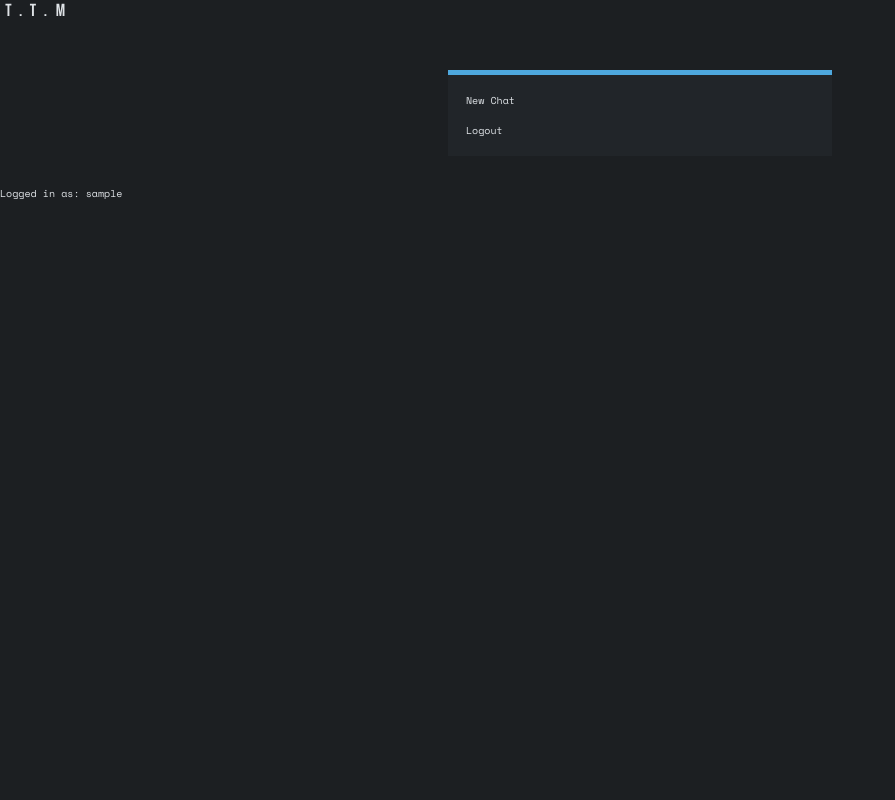
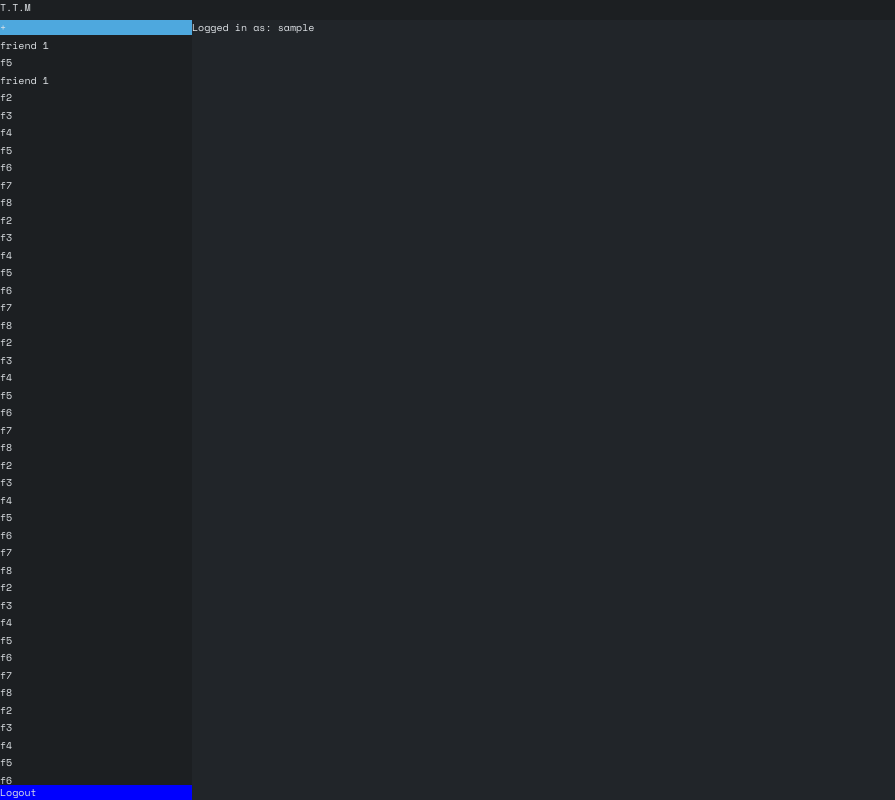
Before and after one commit to Brett-BI/talk-to-me, a Flask app: template talk_to_me/templates/chat/main.html in a window 1280 px wide. Shown: the whole page, without its empty margins (0-895 px from the left). Run offline with Flask 2, Linux system fonts and the light colour scheme; the template is opened without the code that fills it, so the values that code supplies are empty; the visitor is signed in with stand-in values (Sample User, id 1); data comes from the database, SQL or seed files in the repository.

Commit message:
main chat window styling and layout

```diff
--- a/talk_to_me/auth/__init__.py
+++ b/talk_to_me/auth/__init__.py
@@ -35,6 +35,7 @@ def login():
     return render_template('auth/login.html')
 
 
+@login_required
 @auth_bp.route('/logout/', methods=['GET'])
 def logout():
     logout_user()
--- /dev/null
+++ b/talk_to_me/static/css/chat.css
@@ -0,0 +1,58 @@
+#wrapper {
+    display: grid;
+    grid-template-rows: 2rem auto;
+    height: 100vh;
+}
+
+#wrapper-chat {
+    display: grid;
+    grid-template-columns: 15% 85%;
+    grid-template-rows: 1fr;
+}
+
+#friends {
+    background-color: transparent;
+    display: grid;
+    grid-template-rows: auto 1fr;
+    position: relative;
+    overflow-y: hidden;
+}
+
+.list-friends {
+    max-height: 100%;
+    display: block;
+    position: absolute;
+    top: 0;
+    overflow-y: scroll;
+    width: 100%;
+}
+
+.add-friends {
+    position: sticky;
+    top: 0;
+    background-color: #4ea8de;
+}
+
+.list-friends>ul {
+    padding-bottom: 2rem;
+}
+
+.list-friends>ul>li {
+    margin-top: .25em;
+}
+
+.list-friends>ul>li:hover {
+    font-weight: 700;
+}
+
+.controls-friends {
+    background-color: blue;
+    display: block;
+    position: absolute;
+    bottom: 0;
+    width: 100%;
+}
+
+#chat {
+    background-color: #212529;
+}
--- a/talk_to_me/static/css/styles.css
+++ b/talk_to_me/static/css/styles.css
@@ -5,6 +5,20 @@ html {
 
 *, *:before, *:after {
     box-sizing: inherit;
+    scrollbar-width: thin;
+    scrollbar-color: transparent #495057;
+}
+
+*::-webkit-scrollbar {
+    width: .25em;
+}
+*::-webkit-scrollbar-track {
+    background: transparent;
+}
+*::-webkit-scrollbar-thumb {
+    background-color: transparent;
+    border-radius: 20px;
+    border: 3px solid #495057;
 }
 
 body {
@@ -12,6 +26,7 @@ body {
     color: #dee2e6;
     font-family: 'Space Mono', monospace;
 }
+
 
 h1 {
     font-size: 2.074em;
@@ -101,6 +116,14 @@ input {
     font-weight: 700;
 }
 
+.mt-0 {
+    margin-top: 0em;
+}
+
+.mb-0 {
+    margin-bottom: 0em;
+}
+
 .text-center {
     text-align: center;
 }
--- a/talk_to_me/templates/chat/main.html
+++ b/talk_to_me/templates/chat/main.html
@@ -1,16 +1,65 @@
-{% extends 'shared/_layout.html' %}
+{% extends 'shared/chat_layout.html' %}
 
 {% block extra_css %}
-    <link href="{{ url_for('static', filename='css/home.css') }}" rel="stylesheet">
+    <link href="{{ url_for('static', filename='css/chat.css') }}" rel="stylesheet">
 {% endblock %}
 
-{% block content %}
+{% block friends %}
+    <div class="list-friends">
+        <a class="add-friends d-block mt-0 mb-0" href="{{ url_for('chat_bp.newChat' ) }}">+</a>
+        <ul>
+            <li>friend 1</li>
+            <li>f5</li>
+            <li>friend 1</li>
+            <li>f2</li>
+            <li>f3</li>
+            <li>f4</li>
+            <li>f5</li>
+            <li>f6</li>
+            <li>f7</li>
+            <li>f8</li>
+            <li>f2</li>
+            <li>f3</li>
+            <li>f4</li>
+            <li>f5</li>
+            <li>f6</li>
+            <li>f7</li>
+            <li>f8</li>
+            <li>f2</li>
+            <li>f3</li>
+            <li>f4</li>
+            <li>f5</li>
+            <li>f6</li>
+            <li>f7</li>
+            <li>f8</li>
+            <li>f2</li>
+            <li>f3</li>
+            <li>f4</li>
+            <li>f5</li>
+            <li>f6</li>
+            <li>f7</li>
+            <li>f8</li>
+            <li>f2</li>
+            <li>f3</li>
+            <li>f4</li>
+            <li>f5</li>
+            <li>f6</li>
+            <li>f7</li>
+            <li>f8</li><li>f2</li>
+            <li>f3</li>
+            <li>f4</li>
+            <li>f5</li>
+            <li>f6</li>
+            <li>f7</li>
+            <li>f8</li>
+        </ul>
+    </div>
+    <div class="controls-friends">
+        <a href="{{ url_for('auth_bp.logout') }}">Logout</a>
+    </div>
+{% endblock %}
 
-    <div class="home-container">
-        <p><a href="{{ url_for('chat_bp.newChat' ) }}">New Chat</a></p>
-        <br/>
-        <p><a href="{{ url_for('auth_bp.logout') }}">Logout</a></p>
-    </div>
+{% block chat %}
 
     Logged in as: {{ current_user.username }}
 
--- a/talk_to_me/templates/shared/_layout.html
+++ b/talk_to_me/templates/shared/_layout.html
@@ -14,7 +14,7 @@
 <body>
     <div id="header">
     {% block header %}
-        T.T.M
+        <header>T.T.M</header>
     {% endblock %}
     </div>
 
--- a/talk_to_me/templates/shared/chat_layout.html
+++ b/talk_to_me/templates/shared/chat_layout.html
@@ -1,12 +1,40 @@
-{% extends 'shared/_layout.html' %}
+<!DOCTYPE html>
+<html lang="en">
+<head>
+    <meta charset="UTF-8">
+    <meta name="viewport" content="width=device-width, initial-scale=1.0">
+    <title>Talk to Me</title>
 
+    <link href="{{ url_for('static', filename='css/reset.css') }}" rel="stylesheet">
+    <link href="{{ url_for('static', filename='css/styles.css') }}" rel="stylesheet">
+    <link href="{{ url_for('static', filename='css/chat.css') }}" rel="stylesheet">
 
-{% block header %}
-    <header>THIS IS HEADER</header>
-{% endblock %}
+    <link href="https://fonts.googleapis.com/css2?family=Bebas+Neue&family=Space+Mono:ital,wght@0,400;0,700;1,400;1,700&display=swap" rel="stylesheet">
+</head>
+<body>
+    <div id="wrapper">
+        <div id="header">
+        {% block header %}
+            <header>T.T.M</header>
+        {% endblock %}
+        </div>
 
+        {% block extra_css %}{% endblock %}
 
-<div id="content">
-{% block content %}
-{% endblock %}
-</div>
+        <div id="wrapper-chat">
+            <div id="friends">
+                {% block friends %}
+                {% endblock %}
+            </div>
+
+            <div id="chat">
+            {% block chat %}
+            hi
+            {% endblock %}
+            </div>
+        </div>
+
+        {% block extra_js %}{% endblock %}
+    </div>
+</body>
+</html>
```
Also changed, not shown: talk_to_me/chat/__init__.py (+8 -1 lines).
